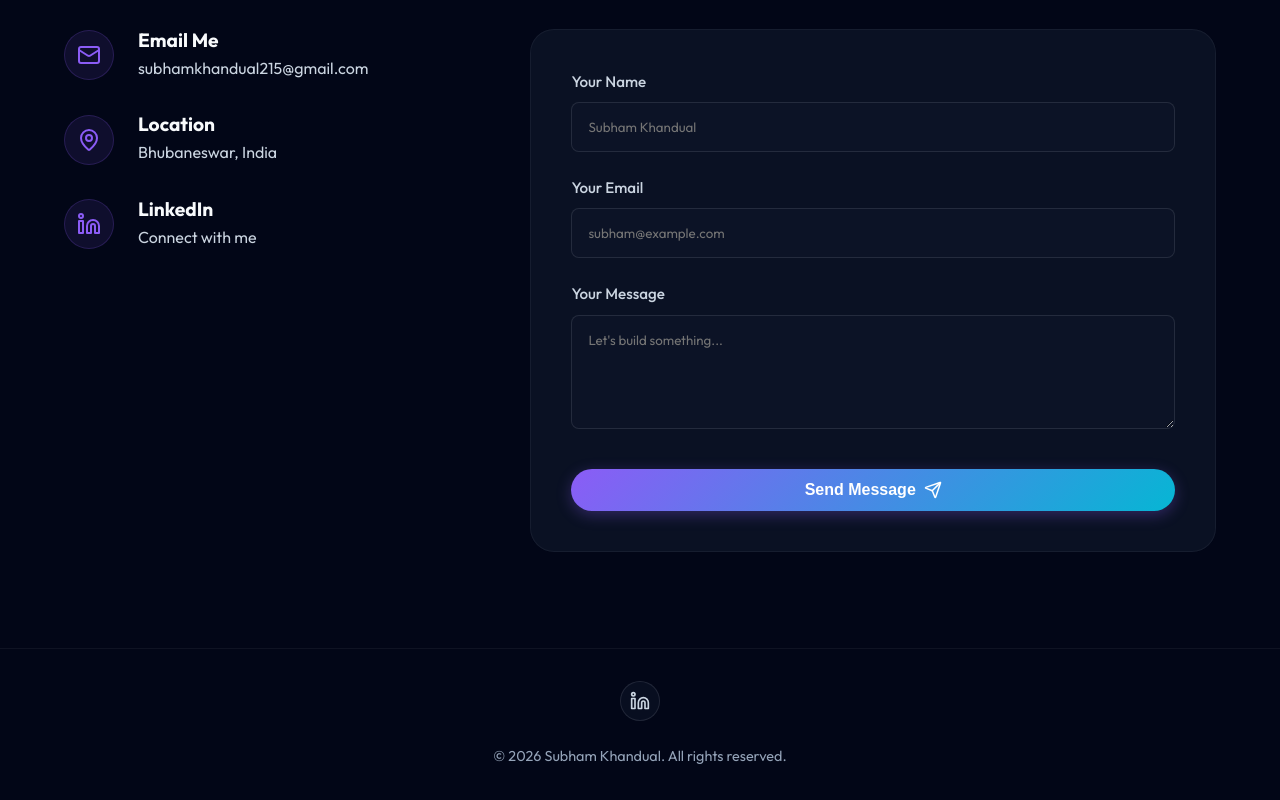
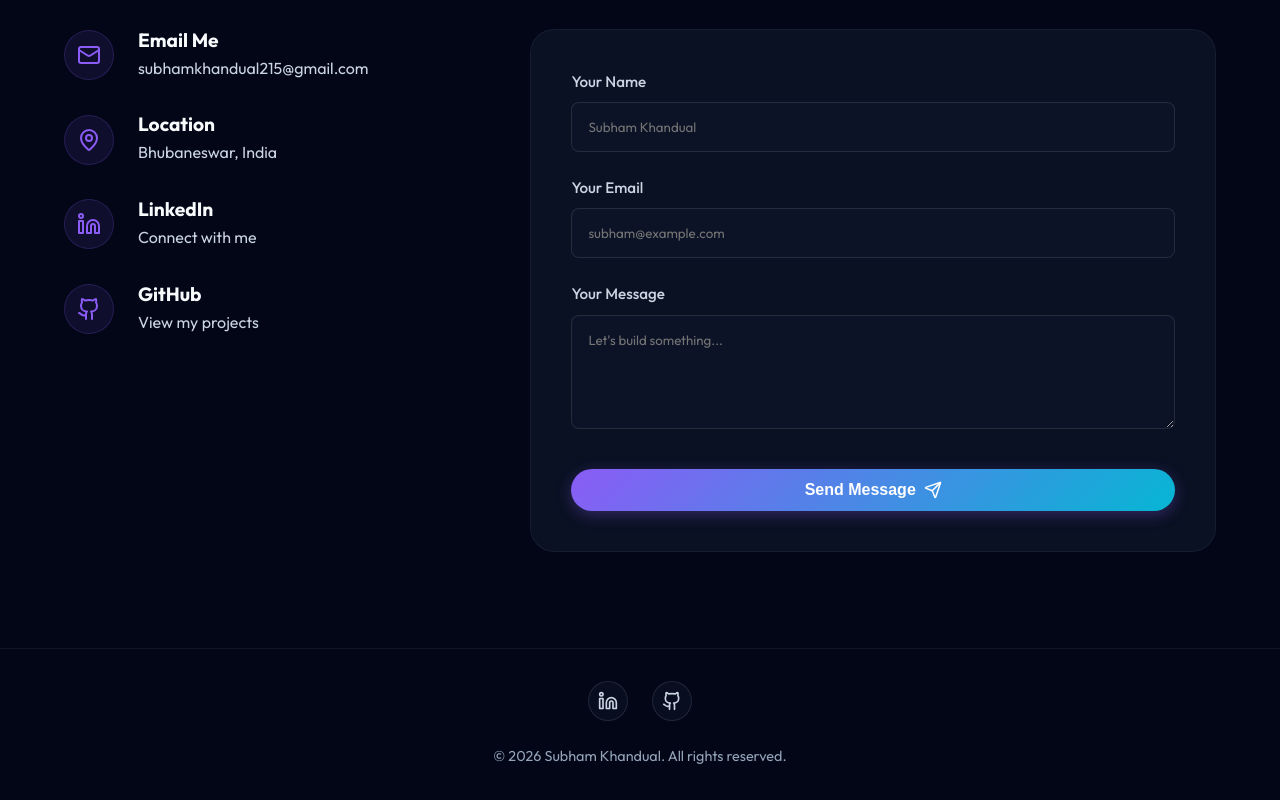
Before and after one commit to SubhamKhandual007/portfolio, a React (Vite) app: page / in a window 1280 px wide. Shown: the part 6792-7592 px from the top of the page. Built offline with nearby package versions, Linux system fonts and the light colour scheme.

Commit message:
feat: add github link to contact section and footer

```diff
--- a/src/components/Contact.jsx
+++ b/src/components/Contact.jsx
@@ -1,6 +1,6 @@
 import React, { useState } from 'react';
 import { motion } from 'framer-motion';
-import { Mail, MapPin, Send, Linkedin } from 'lucide-react';
+import { Mail, MapPin, Send, Linkedin, Github } from 'lucide-react';
 import styles from './Contact.module.css';
 
 const Contact = () => {
@@ -147,6 +147,21 @@ const Contact = () => {
                 <p>Connect with me</p>
               </div>
             </a>
+
+            <a
+              href="https://github.com/SubhamKhandual007"
+              target="_blank"
+              rel="noopener noreferrer"
+              className={`${styles.infoCard} ${styles.linkCard}`}
+            >
+              <div className={styles.iconWrapper}>
+                <Github />
+              </div>
+              <div>
+                <h3>GitHub</h3>
+                <p>View my projects</p>
+              </div>
+            </a>
           </motion.div>
 
           <motion.form
@@ -227,6 +242,15 @@ const Contact = () => {
           >
             <Linkedin size={20} />
           </a>
+          <a
+            href="https://github.com/SubhamKhandual007"
+            target="_blank"
+            rel="noopener noreferrer"
+            aria-label="GitHub"
+            className={styles.socialIcon}
+          >
+            <Github size={20} />
+          </a>
         </div>
         <p>&copy; {new Date().getFullYear()} Subham Khandual. All rights reserved.</p>
       </footer>
```
